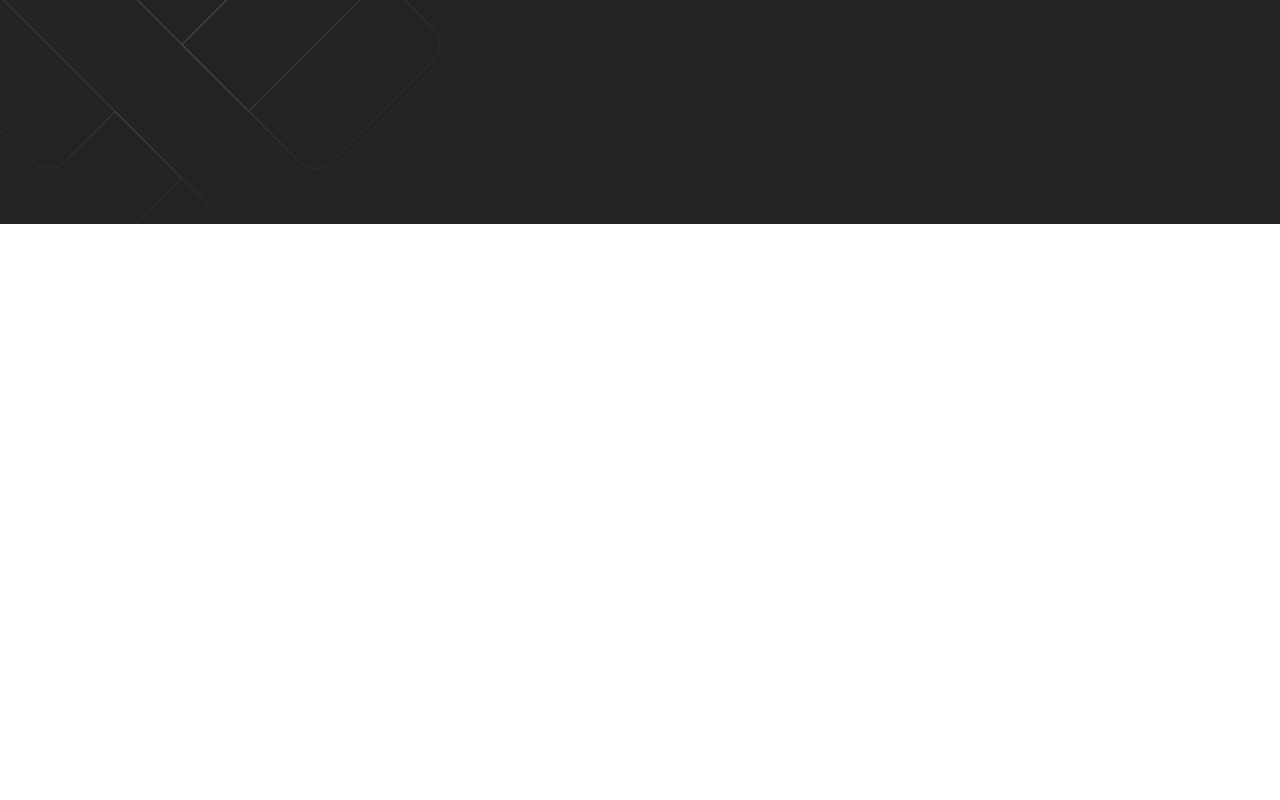
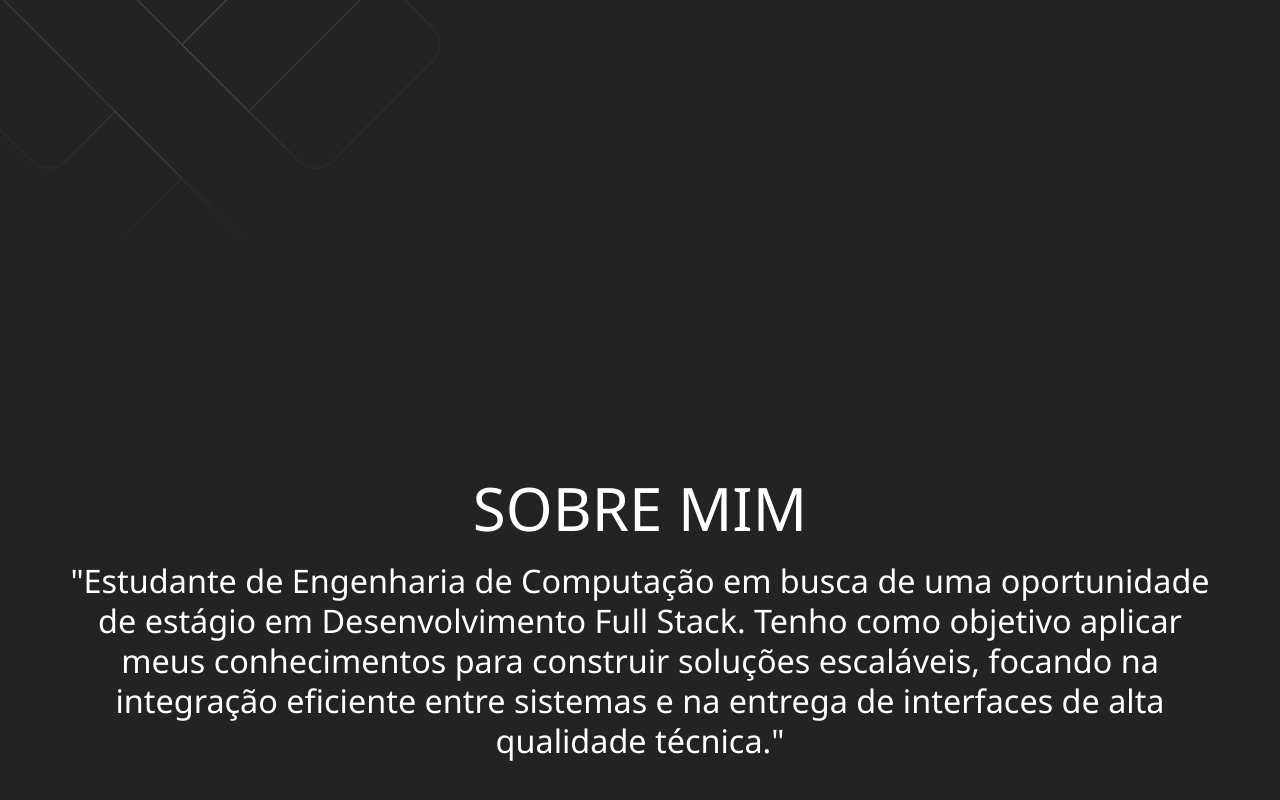
Before and after one commit to kakafariaZ/meu-portfolio, a React (Vite) app: page / in a window 1280 px wide. Shown: the part 576-1376 px from the top of the page. Before the commit the page ends 846 px from the top, so only its background shows below. Built offline with nearby package versions, Linux system fonts and the light colour scheme.

Commit message:
feat: add section About e modify Home

```diff
--- a/src/pages/Home/Home.tsx
+++ b/src/pages/Home/Home.tsx
@@ -1,5 +1,6 @@
 import Hero from "./sections/Hero/Hero"
 import NavBar from "../../components/NavBar/NavBar"
+import About from "./sections/About/About"
 
 const Home = () => {
 
@@ -7,6 +8,7 @@ const Home = () => {
     <>
         <NavBar />
         <Hero />
+        <About />
     </>
   )
 }
--- /dev/null
+++ b/src/pages/Home/sections/About/About.tsx
@@ -0,0 +1,33 @@
+import { Container, Grid, Typography, styled } from "@mui/material"
+
+const About = () => {
+
+    const StyledAbout = styled("div")(({ theme }) => ({
+        backgroundColor: theme.palette.primary.main,
+        height: "100vh",
+        display: "flex",
+        alignItems: "center",
+        [theme.breakpoints.up('xs')]: {
+            paddingTop: "100px",
+        },
+        [theme.breakpoints.up('md')]: {
+            paddingTop: "0",
+        },
+    }))
+
+  return (
+    <>
+        <StyledAbout>
+            <Container>
+                <Grid size={{xs: 12, md: 7}} >
+                    <Typography color="primary.contrastText" variant="h2" textAlign="center" pb={2}>SOBRE MIM</Typography>
+                    <Typography color="primary.contrastText" variant="h4" textAlign="center" pb={2}>"Estudante de Engenharia de Computação em busca de uma oportunidade de estágio em Desenvolvimento Full Stack. Tenho como objetivo aplicar meus conhecimentos para construir soluções escaláveis, focando na integração eficiente entre sistemas e na entrega de interfaces de alta qualidade técnica."</Typography>
+                </Grid>
+            </Container>
+        </StyledAbout>
+
+    </>
+  )
+}
+
+export default About
```
